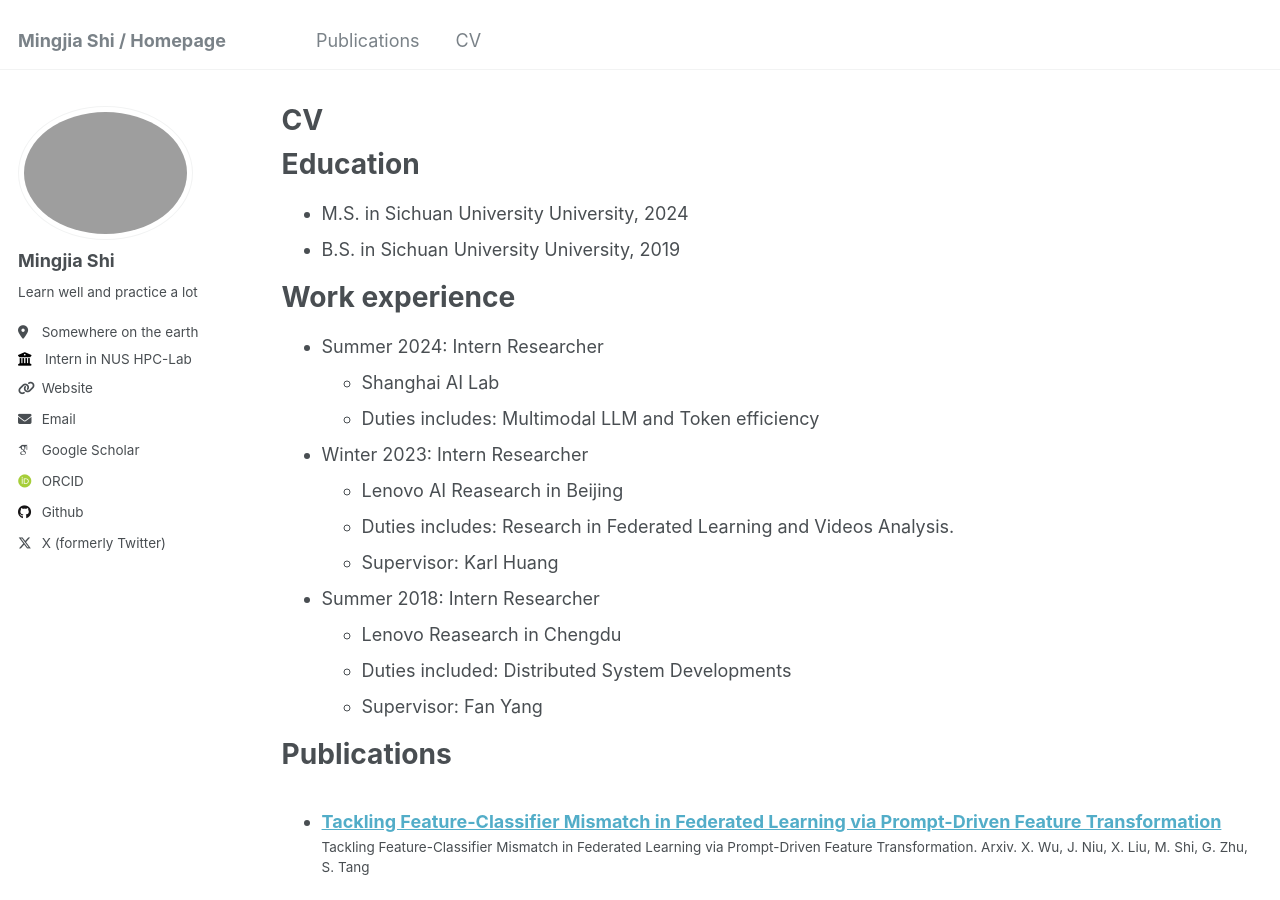
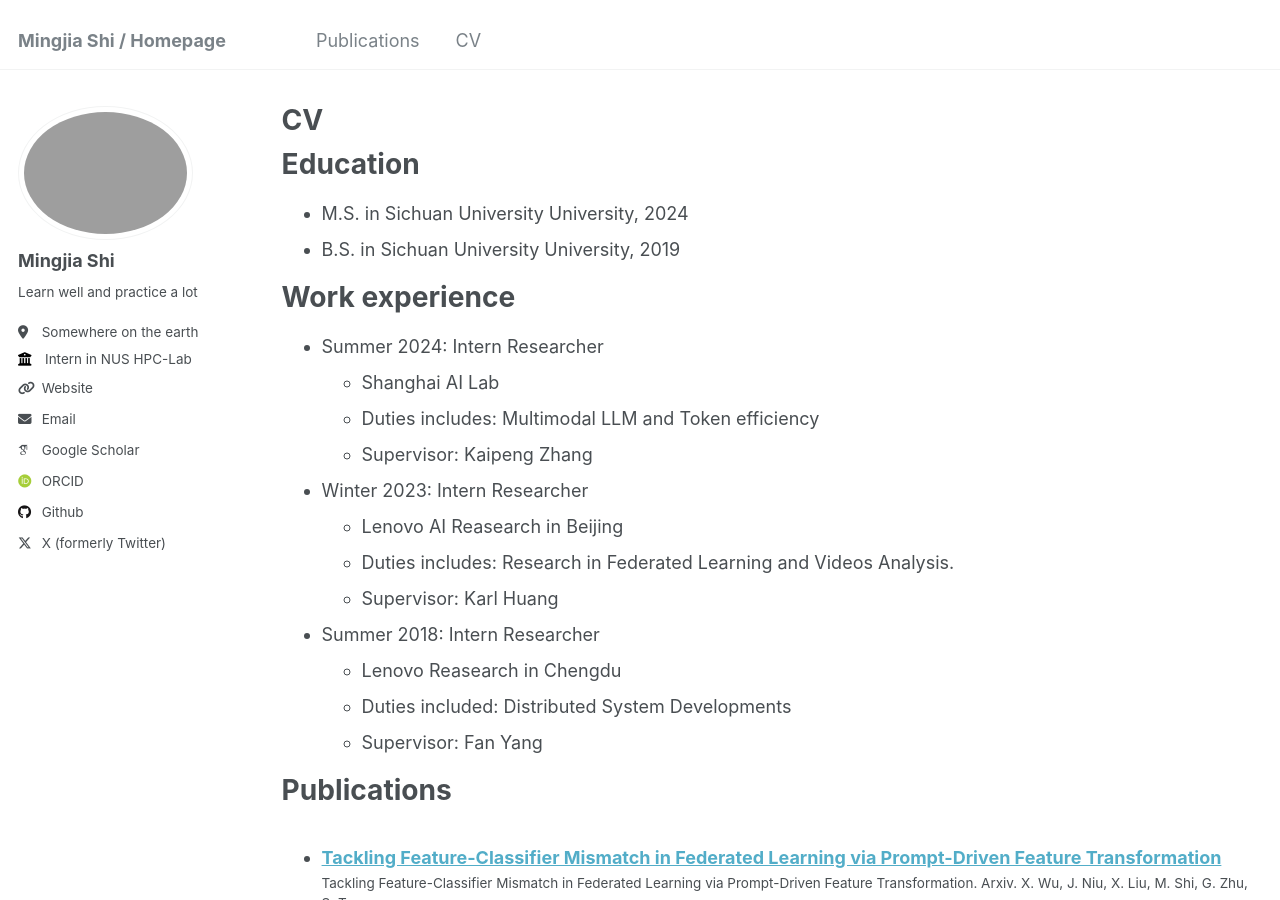
Before and after one commit to BDeMo/homepage, a Jekyll site: the page built from _pages/cv.md, in a window 1280 px wide and 900 px high. Built offline with Jekyll 4.4.1, drawn with Linux system fonts in a browser that asks for light colours; some web fonts are replaced.

Commit message:
update cv

```diff
--- a/_pages/cv.md
+++ b/_pages/cv.md
@@ -20,6 +20,7 @@ Work experience
 * Summer 2024: Intern Researcher
   * Shanghai AI Lab
   * Duties includes: Multimodal LLM and Token efficiency
+  * Supervisor: Kaipeng Zhang
 
 * Winter 2023: Intern Researcher
   * Lenovo AI Reasearch in Beijing
```
